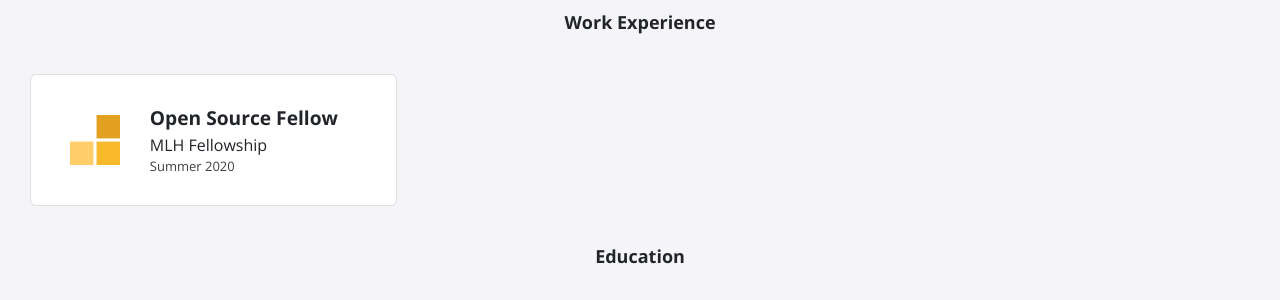
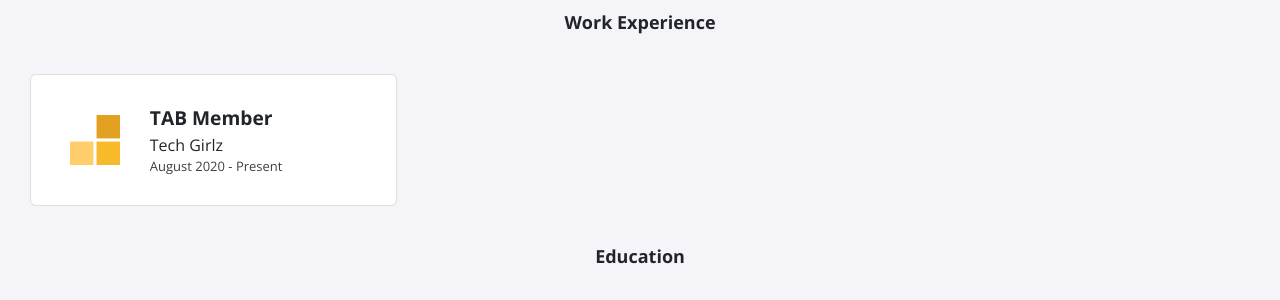
Before and after one commit to ebuzz00/ebuzz00.github.io, a Jekyll site: the page built from index.html, in a window 1280 px wide. Shown: the part 833-1133 px from the top of the page. Built offline with Jekyll 4.4.1, drawn with Linux system fonts in a browser that asks for light colours; nearby versions of some CDN libraries.

Commit message:
Update experience.yml and added TAB experience

```diff
--- a/_data/experience.yml
+++ b/_data/experience.yml
@@ -1,4 +1,4 @@
-- role: Open Source Fellow
-  company: MLH Fellowship
-  dates: Summer 2020
+- role: TAB Member
+  company: Tech Girlz
+  dates: August 2020 - Present
   logo: fellowship.svg
```
